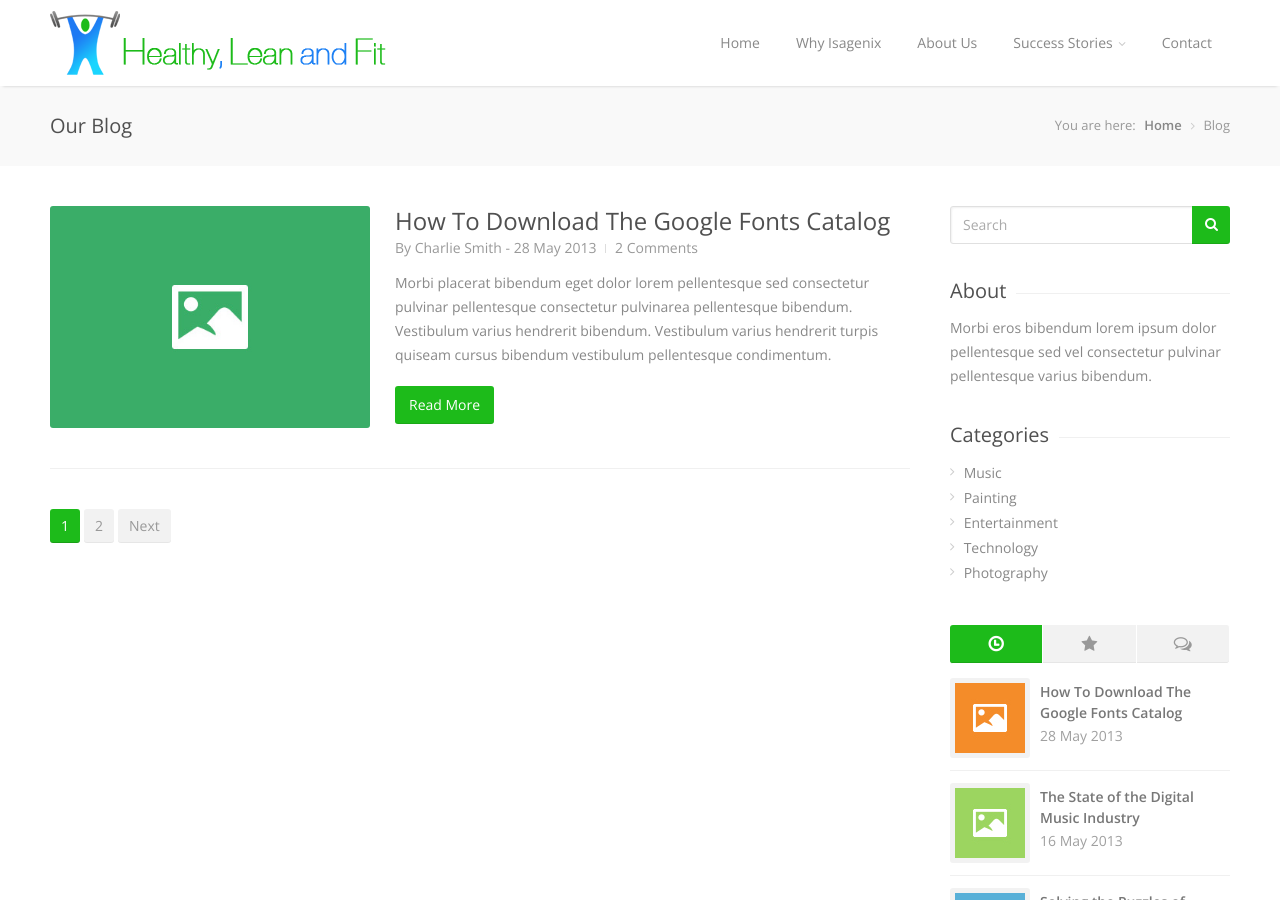
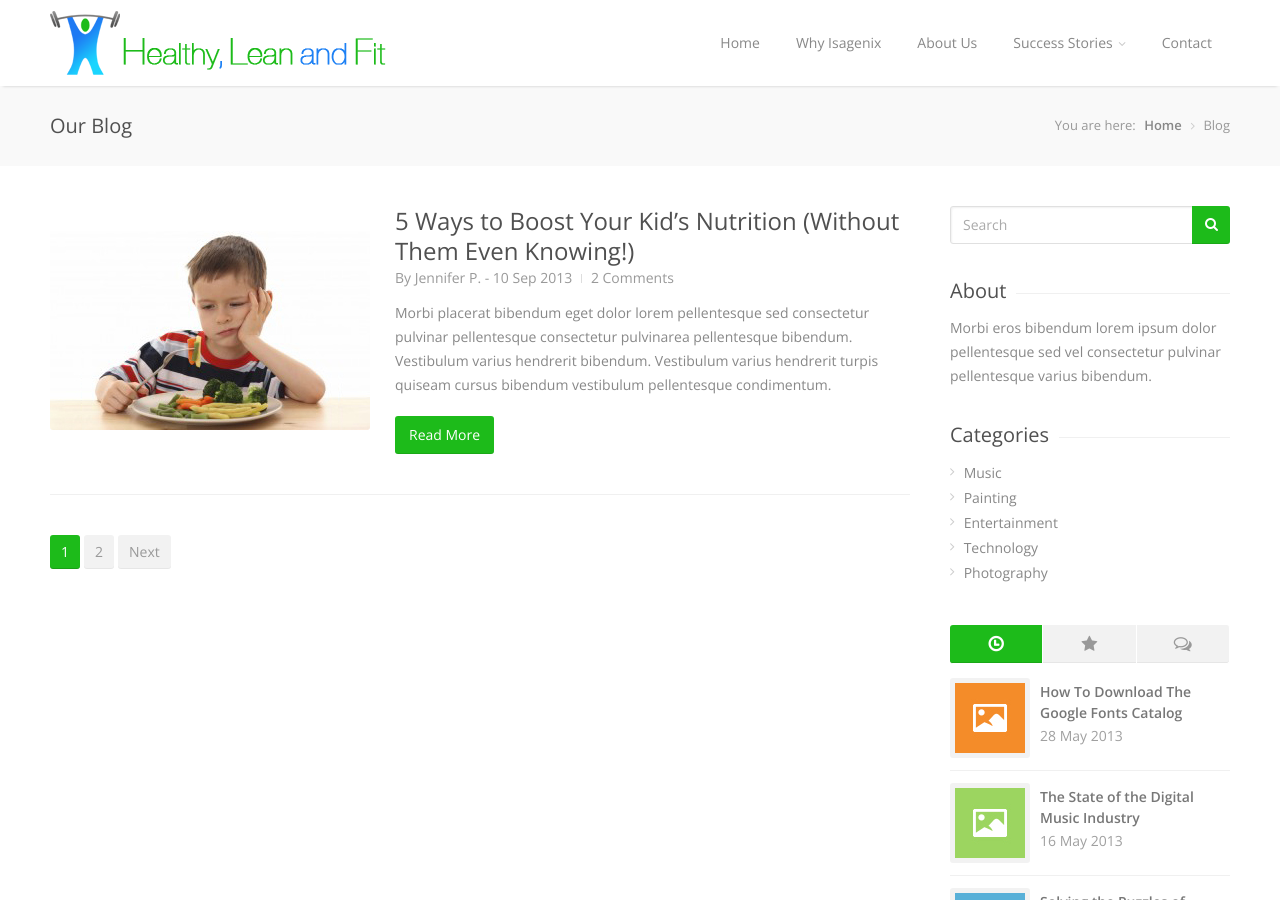
Before and after one commit to jozeperez/hlf, a Jekyll site: the page built from blog.html, in a window 1280 px wide and 900 px high. Built offline with Jekyll 4.4.1, drawn with Linux system fonts in a browser that asks for light colours; comment, search, counter and statistics services are not loaded.

Commit message:
Made progress on blog.

```diff
--- a/_posts/2013-09-05-welcome-to-jekyll.markdown
+++ /dev/null
@@ -1,6 +0,0 @@
----
-layout: post
-title:  "5 Ways to Boost Your Kid’s Nutrition (Without Them Even Knowing!)"
-date:   2013-09-10
-categories: jekyll update
----
--- a/blog.html
+++ b/blog.html
@@ -33,8 +33,8 @@ permalink: "/isagenix-blog/"
                         <div class="five alt columns alpha">
                             <figure class="post-img media">
                                 <div class="mediaholder">
-                                    <a href="blog-post.html">
-                                        <img src="/images/blog-01b.jpg" alt=""/>
+                                    <a href="{{ post.externalUrl }}" target="_blank">
+                                        <img src="/images/{{ post.image }}" alt=""/>
                                         <div class="hovercover">
                                             <div class="hovericon"><i class="hoverlink"></i></div>
                                         </div>
@@ -45,14 +45,14 @@ permalink: "/isagenix-blog/"
                         <div class="seven columns">
                             <section class="post-content">
                                 <header class="meta">
-                                    <h2><a href="blog-post.html">How To Download The Google Fonts Catalog</a></h2>
+                                    <h2><a href="{{ post.externalUrl }}" target="_blank">{{ post.title }}</a></h2>
                                     <ul>
-                                        <li>By <a href="#">Charlie Smith</a> - 28 May 2013</li>
+                                        <li>By <a href="#">{{ post.author }}</a> - {{ post.date | date_to_string }}</li>
                                         <li><a href="#">2 Comments</a></li>
                                     </ul>
                                 </header>
                                 <p>Morbi placerat bibendum eget dolor lorem pellentesque sed consectetur pulvinar pellentesque consectetur pulvinarea pellentesque bibendum. Vestibulum varius hendrerit bibendum. Vestibulum varius hendrerit turpis quiseam cursus bibendum vestibulum pellentesque condimentum.</p>
-                                <a href="blog-post.html" class="button color">Read More</a>
+                                <a href="{{ post.externalUrl }}" target="_blank" class="button color">Read More</a>
                             </section>
                         </div>
                         <div class="clearfix"></div>
```
Also changed, not shown: _posts/2013-09-10-five-ways-to-boost-your-kids-nutrition.html (added, +9 -0 lines), images/isagenix-blog-5-ways-to-boost-your-kids-nutrition.jpg (added).
